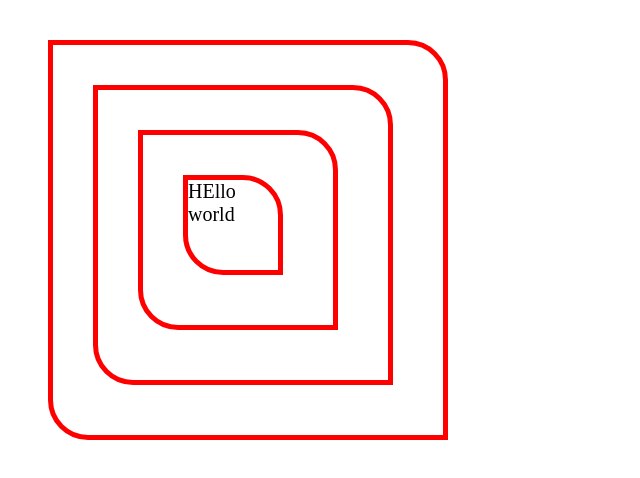
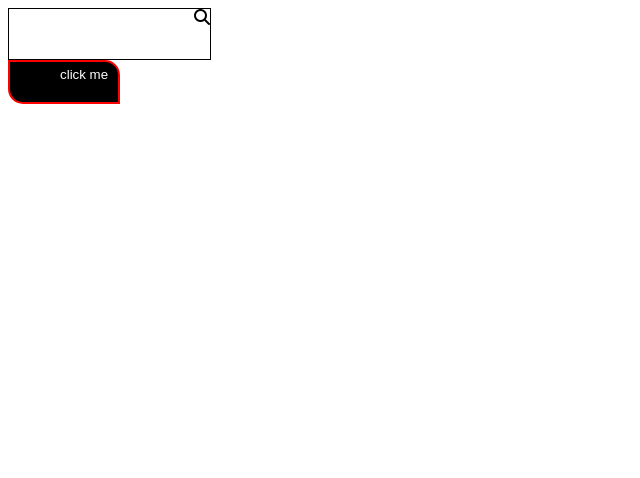
Before and after one commit to prasad-bigdp/2pmfullstack, a plain HTML site: page CSS/code/box-model/index.html in a window 1280 px wide. Shown: the whole page, without its empty margins (0-640 px from the left). Drawn offline with Linux system fonts and the light colour scheme.

Commit message:
fullstackGithub

```diff
--- a/CSS/code/box-model/index.html
+++ b/CSS/code/box-model/index.html
@@ -5,14 +5,31 @@
     <meta name="viewport" content="width=device-width, initial-scale=1.0">
     <title>Document</title>
     <link rel="stylesheet" href="style.css">
+    <link rel="stylesheet" href="https://cdnjs.cloudflare.com/ajax/libs/font-awesome/6.6.0/css/all.min.css" integrity="sha512-Kc323vGBEqzTmouAECnVceyQqyqdsSiqLQISBL29aUW4U/M7pSPA/gEUZQqv1cwx4OnYxTxve5UMg5GT6L4JJg==" crossorigin="anonymous" referrerpolicy="no-referrer" />
 </head>
 <body>
-    <div style="height: 400px;width: 400px;">
+    <!-- <div style="height: 400px;width: 400px;">
         <div class="myDiv2" style="height: 300px;width: 300px;">
              <div class="myDiv3" style="height: 200px;width: 200px;">
                <p style="height: 100px;width: 100px;">HEllo world</p>
             </div>
         </div>
+    </div> -->
+    <div id="searchBar">
+        <input type="search" name="" id="">
+    <i class="fa-solid fa-magnifying-glass"></i>
     </div>
+
+    <button id="btn">click me</button>
+
+
+
+
+
+
+
+
+
+
 </body>
 </html>
--- a/CSS/code/box-model/style.css
+++ b/CSS/code/box-model/style.css
@@ -1,4 +1,4 @@
-p{
+/* p{
     font-size: 20px;
 }
 div,p{
@@ -7,4 +7,21 @@ div,p{
    box-sizing: border-box;
  margin:40px 40px;
    border-top-right-radius: 40px;
+} */
+#btn{
+  background-color: black;
+  color: white;
+  border:2px solid red;
+  border-top-right-radius: 15px;
+  border-bottom-left-radius: 15px;
+  padding: 5px 10px 20px 50px;
 }
+input{
+  border: none;
+}
+#searchBar{
+  height: 50px;
+  border-radius: px;
+border: 1px solid black;
+width: max-content;
+}
--- /dev/null
+++ b/CSS/code/display-float/style.css
@@ -0,0 +1,26 @@
+
+@import url('./scream.ttf');
+
+*{
+    font-family:'Courier New', Courier, monospace
+}
+img{
+    float: left;
+}
+.box{
+    /* float:left; */
+    height: 100px;
+    width: 100px;
+    background-color: red;
+    margin: 10px;
+    color: white;
+    font-size: 25px;
+     display: inline-block;
+     cursor:url('');
+}
+/* p{
+    clear: both;
+} */
+ .box1{
+
+ }
```
Also changed, not shown: CSS/code/display-float/index.html (added, +21 -0 lines), CSS/code/display-float/Shiro.webp (added), CSS/code/display-float/scream.ttf (added), CSS/notes/box-model.txt (added), CSS/notes/fonts-float-display.txt (added).
